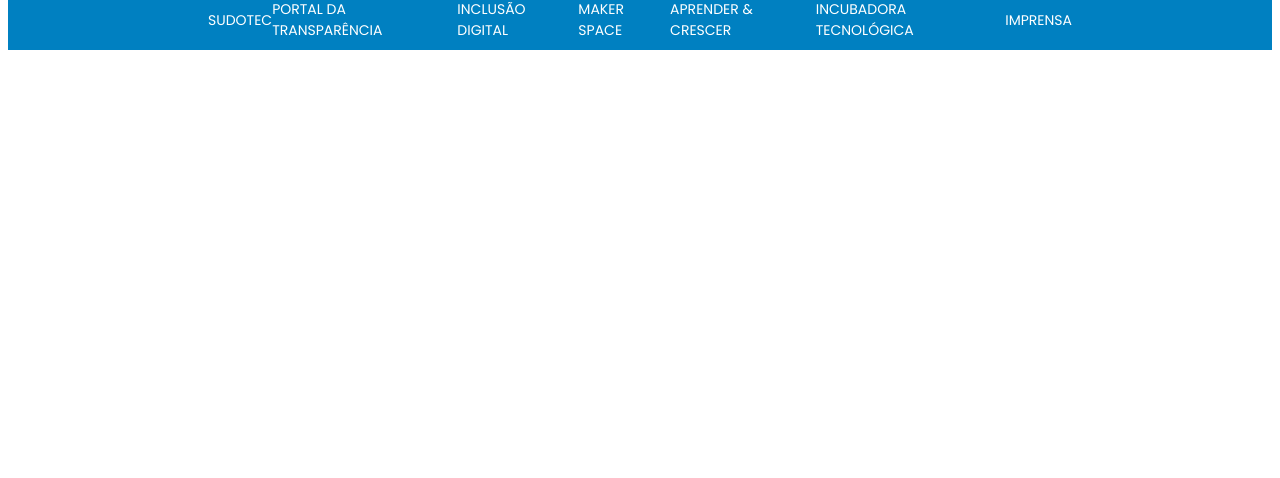
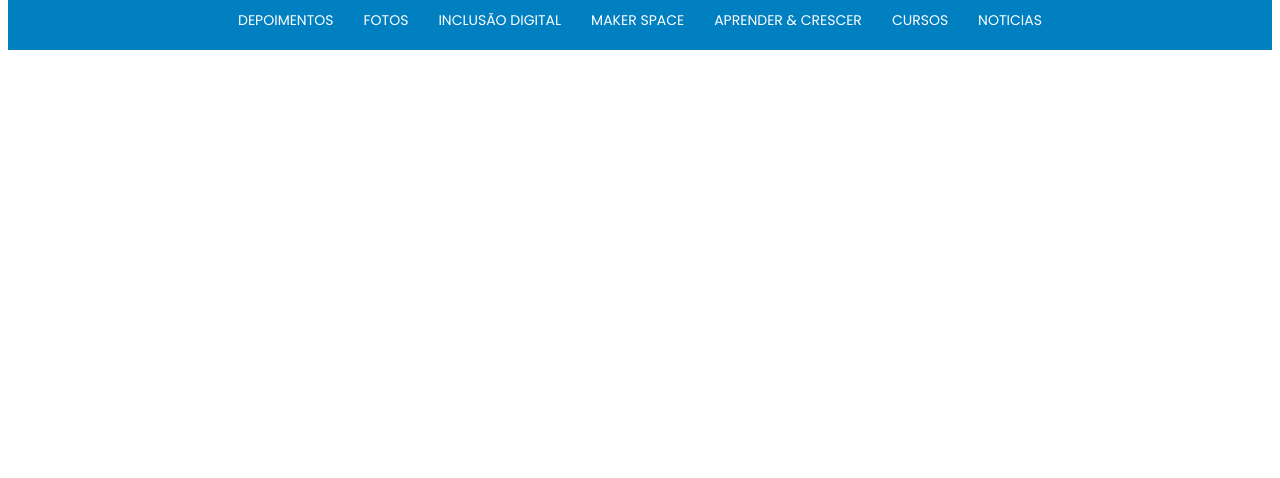
Before and after one commit to JonatasFiorentin/Grupo-NeoInovacoes, a plain HTML site: page Cabecalho/index.html in a window 1280 px wide. Shown: the part 322-800 px from the top of the page. Drawn offline with Linux system fonts and the light colour scheme.

Commit message:
commit 6

```diff
--- a/Cabecalho/index.html
+++ b/Cabecalho/index.html
@@ -20,15 +20,28 @@
 
     <div class="links">
       <div class="textos-links">
-        <a href="">SUDOTEC</a>
-        <a href="">PORTAL DA TRANSPARÊNCIA</a>
+        <a
+          href="https://github.com/JonatasFiorentin/Grupo-NeoInovacoes/blob/5d298f868ed81c8a4f9d3ffa88ec63657b863657/Carrossel%20Com%20Texto/index.html"
+          >DEPOIMENTOS</a
+        >
+        <a
+          href="https://github.com/JonatasFiorentin/Grupo-NeoInovacoes/blob/5d298f868ed81c8a4f9d3ffa88ec63657b863657/Carrossel%20imagem/index.html"
+          >FOTOS</a
+        >
         <a href="https://sudotec.org.br/inclusao-digital">INCLUSÃO DIGITAL</a>
-        <a href="file:///C:/Users/jonatas/Desktop/WEB1/Makerspace/index.html"
+        <a
+          href="https://github.com/JonatasFiorentin/Grupo-NeoInovacoes/blob/5d298f868ed81c8a4f9d3ffa88ec63657b863657/Makerspace/index.html"
           >MAKER SPACE</a
         >
         <a href="https://sudotec.org.br/aprender-crescer">APRENDER & CRESCER</a>
-        <a href=https://sudotec.org.br/p/incubadora-tecnologica"">INCUBADORA TECNOLÓGICA</a>
-        <a href="">IMPRENSA</a>
+        <a
+          href="https://github.com/JonatasFiorentin/Grupo-NeoInovacoes/blob/5d298f868ed81c8a4f9d3ffa88ec63657b863657/ATT1/index.html"
+          >CURSOS</a
+        >
+        <a
+          href="https://github.com/JonatasFiorentin/Grupo-NeoInovacoes/blob/5d298f868ed81c8a4f9d3ffa88ec63657b863657/Noticias/index.html"
+          >NOTICIAS</a
+        >
       </div>
     </div>
   </body>
```
